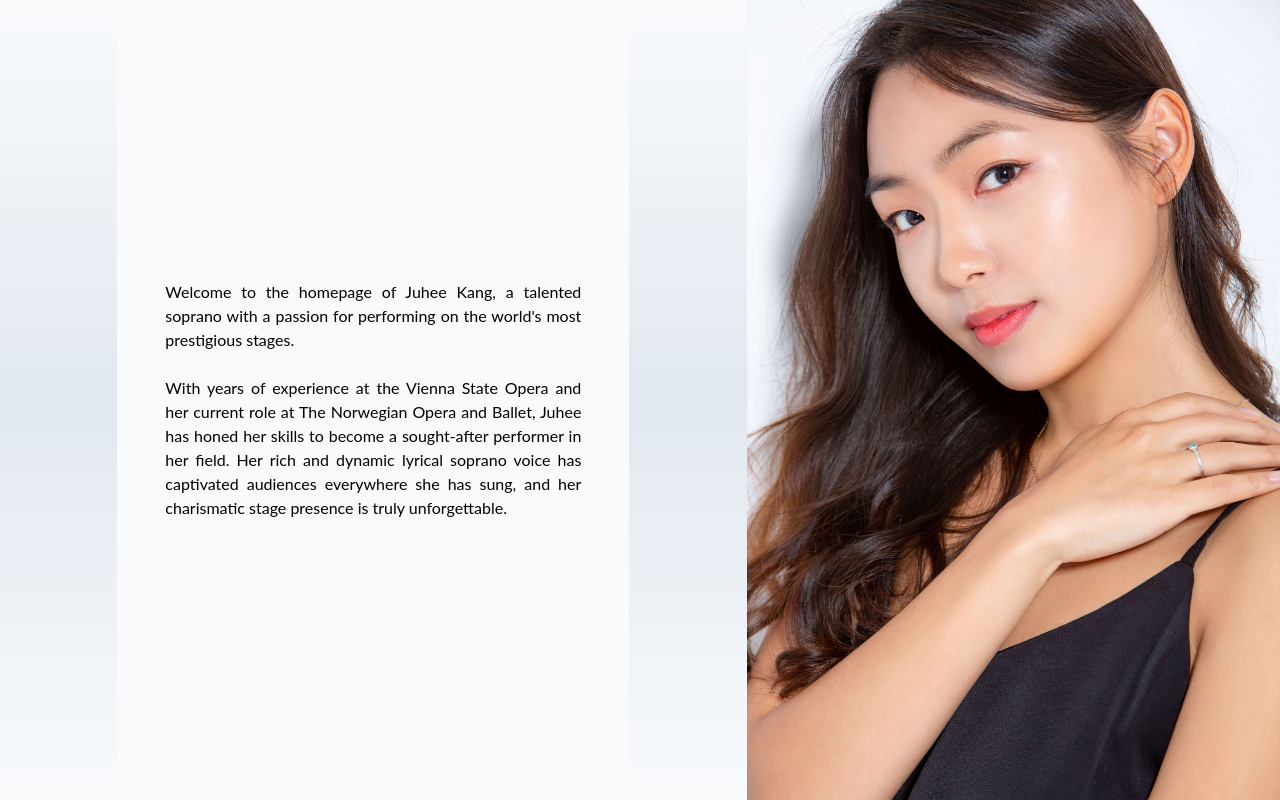
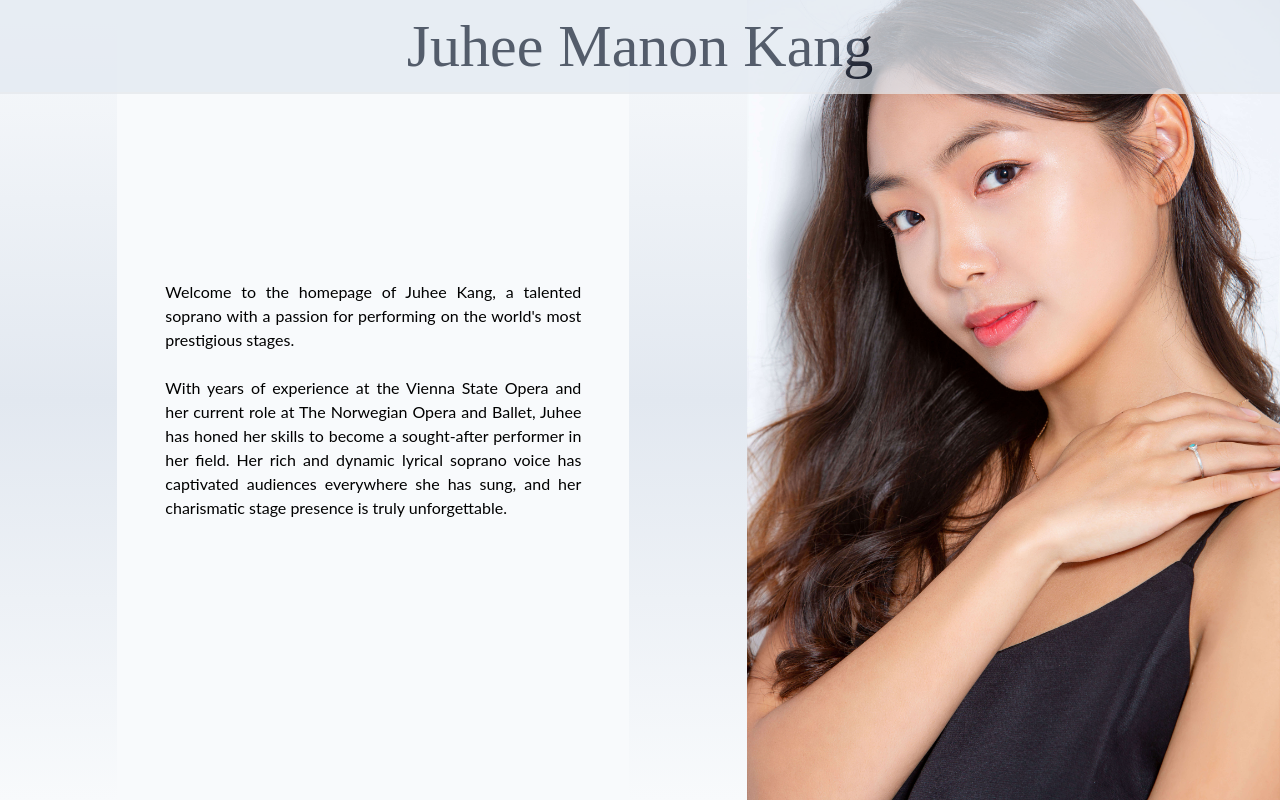
Before and after one commit to Moxonic/Juhee2023, a React (Create React App) app: page / in a window 1280 px wide. Built offline with nearby package versions, Linux system fonts and the light colour scheme; no server answers.

Commit message:
replace token with .env

```diff
--- a/src/components/Gallery.jsx
+++ b/src/components/Gallery.jsx
@@ -1,14 +1,10 @@
 import React, { useState, useEffect } from 'react';
-import pic1 from '../assets/curtain.jpg';
-
 
 function Gallery() {
   const [data, setData] = useState('');
-
-  const generatedToken = 'IGQVJVNWtWbkZAHVHN1N0RIU2pUYWg5bHVhMmdsRFpJVVhRLUZAyd0c0SUZAJR1AtUllaNkk3Ul9HU0F5V0FSSzM2ZAmNzSlFSaGRoRnlBSHpQNk1IRjVfVEVZAMUJqMmZAoR3BjMHM5eTFhTC1PQUNfNkpXNwZDZD';
+  const generatedToken = process.env.REACT_APP_TIMECONSTRAINED_TOKEN;
 
   useEffect(() => {
-
     const url = `https://graph.instagram.com/me/media?fields=id,media_url,media_type,permalink&access_token=${generatedToken}`;
 
     fetch(url).then(res => res.json()).then(data => {
@@ -17,17 +13,11 @@ function Gallery() {
   }, []);
 
   const getInstagramImages = (data, maxToShow) => {
-
     let imageArray = data.data;
-
-
-    /* let{media_url}=imageArray[0]; */
-
-
 
     if (data) {
       let onlyPics = imageArray.filter(imageArray=>imageArray.media_type==='IMAGE');
-      console.log('onlyPics', onlyPics)
+
       return onlyPics.map((image, index) => {
         if (index < maxToShow ) {
           return (
@@ -46,10 +36,9 @@ function Gallery() {
 
   return (
     <div className='scroll-item relative gallery scroll-item  h-fit flex justify-center items-center bg-slate-900'>
-     <div className='max-h-full max-w-full grid grid-cols-3 aspect-square grid-rows-3 gap-3 m-auto bg-slate-400
-    '>
+     <div className='max-h-full max-w-full grid grid-cols-3 aspect-square grid-rows-3 gap-3 m-auto bg-slate-400'>
           {getInstagramImages(data, 9)}
-        </div>
+      </div>
     </div>
 
 
--- a/src/components/Header.jsx
+++ b/src/components/Header.jsx
@@ -5,7 +5,7 @@ import React, { useState, useEffect } from 'react'
 function Header() {
   return (
     <div className='header absolute z-20 w-screen
-    fixed w-full bg-gray-800 text-white transition-transform duration-500 transform -translate-y-full' >
+   ' >
       <div className='relative'>
         <div className='sticky top-0 text-center w-full bg-slate-200 p-4  opacity-75 border-solid border-b-2 '>
           <h1 className='prata text-2xl text-slate-800 lg:text-6xl'>Juhee Manon Kang</h1>
```
